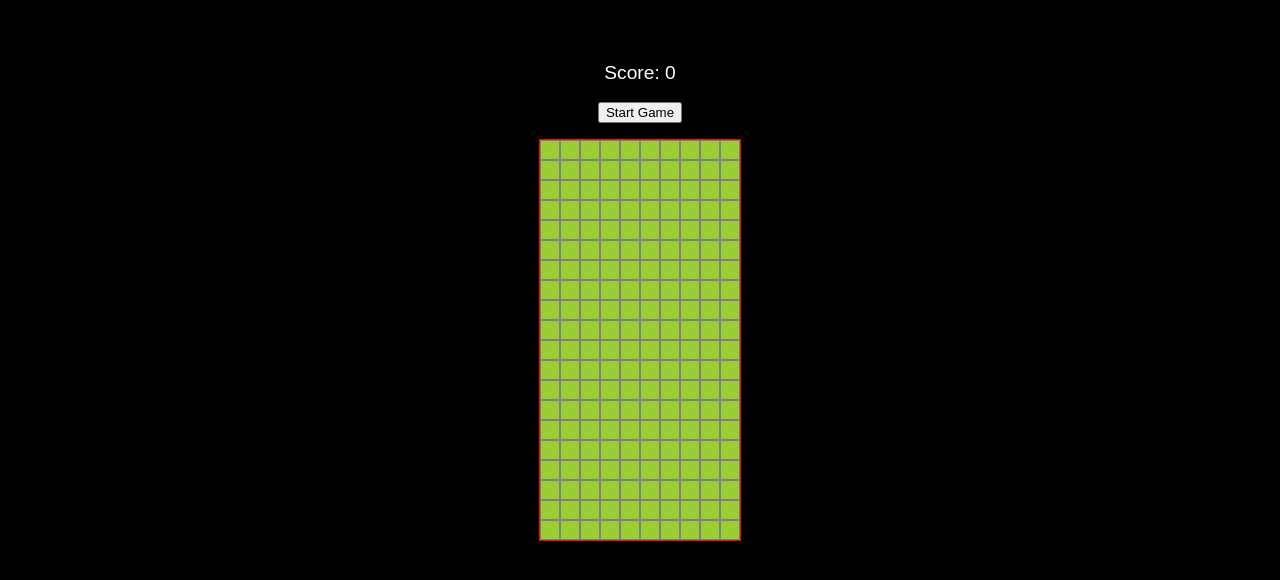
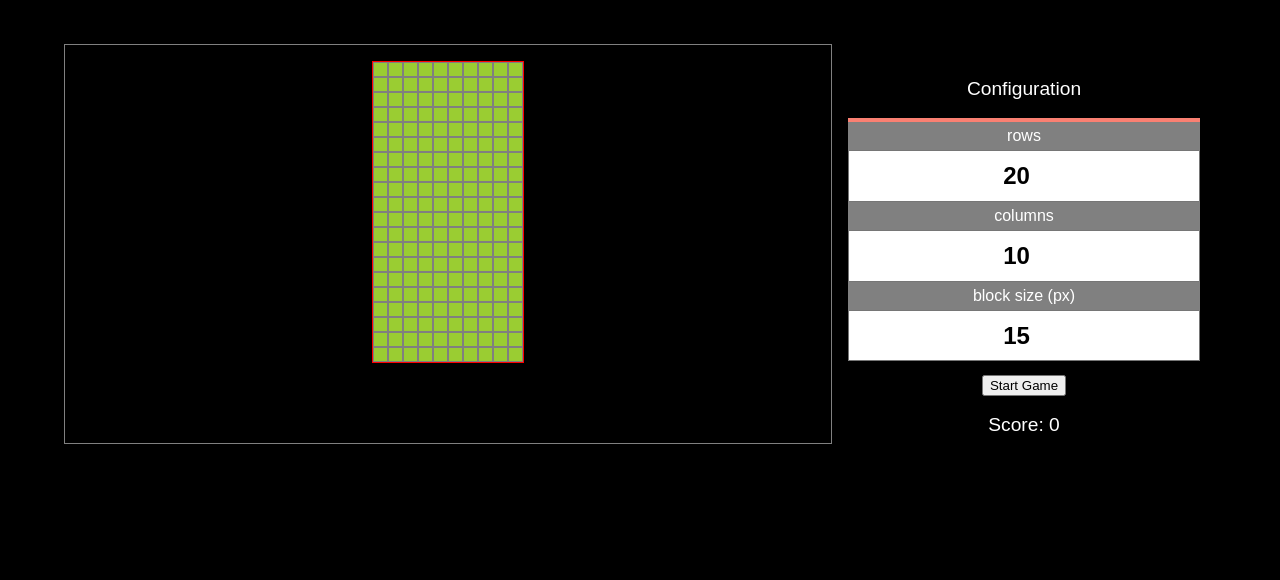
Before and after one commit to larprad/tetris, a plain HTML site: page index.html in a window 1280 px wide. Shown: the part 100-680 px from the top of the page. Drawn offline with Linux system fonts and the light colour scheme.

Commit message:
Init side panel for grid config

```diff
--- a/app.js
+++ b/app.js
@@ -1,20 +1,26 @@
 ////////////// TETRIS //////////////
 
-// Game configuration
+// Game initial configuration
 
-const blockSize = 20;
-const rows = 20;
-const columns = 10;
+let blockSize = 15;
+let rows = 20;
+let columns = 10;
 
 ////////////////////////////////////
 
 // Game init scripts
-
+displayInitialConfiguration(blockSize, columns, rows);
 generatePlaygroundGrid(blockSize, columns, rows);
 
 ////////////////////////////////////
 
 // Game functions
+
+function displayInitialConfiguration(blockSize, columns, rows) {
+  document.getElementById('rowNumber').value = rows;
+  document.getElementById('columnNumber').value = columns;
+  document.getElementById('blockSize').value = blockSize;
+}
 
 // init playground divs
 function generatePlaygroundGrid(blocksWidth, playgroundColumns, playgroundRows) {
@@ -32,3 +38,34 @@ function generatePlaygroundGrid(blocksWidth, playgroundColumns, playgroundRows)
   }
   console.log(`${numberOfBlocks} blocks have been generated`);
 }
+
+// delete all divs from the playground
+function cleanPlaygroundGrid() {
+  const playground = document.getElementById('playground');
+  while (playground.firstChild) {
+    playground.removeChild(playground.firstChild);
+  }
+}
+
+// updating global variables blockSize, rows & columns
+function updateGameConfiguration() {
+  const newRowNumber = document.getElementById('rowNumber');
+  const newColumnNumber = document.getElementById('columnNumber');
+  const newBlockSize = document.getElementById('blockSize');
+  rows = parseInt(newRowNumber.value, 10);
+  columns = parseInt(newColumnNumber.value, 10);
+  blockSize = parseInt(newBlockSize.value, 10);
+}
+
+// handling grid update from global variables blockSize, rows & columns
+function handleConfigUpdate() {
+  updateGameConfiguration();
+  cleanPlaygroundGrid();
+  generatePlaygroundGrid(blockSize, columns, rows);
+}
+
+////////////////////////////////////
+
+// Listener
+
+document.getElementById('configPanel').addEventListener('change', handleConfigUpdate);
--- a/index.html
+++ b/index.html
@@ -10,8 +10,21 @@
   </head>
   <body>
     <h1>Tetris</h1>
-    <h3>Score: <span id="score">0</span></h3>
-    <button id="startButton">Start Game</button>
-    <div id="playground" class="grid"></div>
+    <div class="mainContainer">
+      <div class="playgroundContainer"><div id="playground" class="grid"></div></div>
+      <div class="sidePanel">
+        <div id="configPanel">
+          <h3>Configuration</h3>
+          <label for="rows">rows</label>
+          <input id="rowNumber" type="number" name="rows" value="0" />
+          <label for="columns">columns</label>
+          <input id="columnNumber" type="number" name="columns" value="0" />
+          <label for="blockSize">block size (px)</label>
+          <input id="blockSize" type="number" name="blockSize" value="0" />
+        </div>
+        <button id="startButton">Start Game</button>
+        <h3>Score: <span id="score">0</span></h3>
+      </div>
+    </div>
   </body>
 </html>
--- a/style.css
+++ b/style.css
@@ -25,6 +25,10 @@ h3 {
   margin: 1em;
 }
 
+button {
+  margin-top: 1em;
+}
+
 .grid {
   margin: 1em;
   width: calc(var(--columns) * var(--block-width));
@@ -33,6 +37,7 @@ h3 {
   display: flex;
   flex-wrap: wrap;
   box-sizing: content-box;
+  flex-shrink: 0;
 }
 
 .playgroundBlock {
@@ -41,3 +46,57 @@ h3 {
   border: var(--border-width) solid gray;
   background-color: yellowgreen;
 }
+
+#configPanel {
+  display: flex;
+  justify-content: center;
+  align-items: center;
+  flex-direction: column;
+  background-color: grey;
+  text-align: center;
+}
+
+#configPanel label {
+  padding: 0.4em;
+  text-align: center;
+}
+
+#configPanel input {
+  padding: 0.4em;
+  font-size: 1.5em;
+  font-weight: bold;
+  text-align: center;
+}
+
+#configPanel h3 {
+  background-color: black;
+  border-bottom: 4px solid salmon;
+  margin: 0;
+  padding: 1em;
+  width: 100%;
+}
+
+.mainContainer {
+  width: 100%;
+  display: flex;
+  justify-content: center;
+  align-items: flex-start;
+}
+
+.playgroundContainer {
+  min-width: 60%;
+  min-height: 400px;
+  display: flex;
+  justify-content: center;
+  align-items: flex-start;
+  border: 1px solid gray;
+  flex-shrink: 0;
+}
+
+.sidePanel {
+  padding: 1em;
+  display: flex;
+  justify-content: start;
+  align-items: center;
+  flex-direction: column;
+}
```
